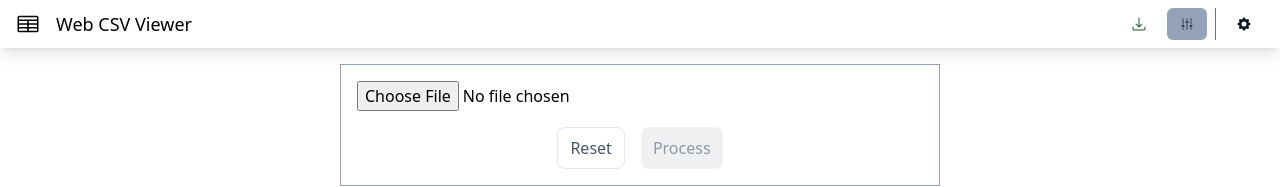
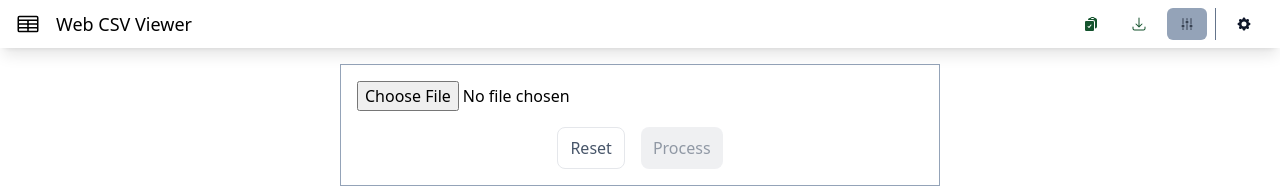
Before and after one commit to imarrsh/web-csv-viewer, a React (Vite) app: page / in a window 1280 px wide. Shown: the top 187 px of the page. Built offline with nearby package versions, Linux system fonts and the light colour scheme.

Commit message:
add copy to clipboard

```diff
--- a/src/App.tsx
+++ b/src/App.tsx
@@ -1,12 +1,12 @@
 import { Menu, Popover, Transition } from '@headlessui/react';
 import { Fragment } from 'react';
-import Dialog from './components/Dialog';
-import { useDialog } from './components/Dialog/context';
-import Icon from './components/Icon';
-import Viewer from './components/Viewer';
-import { prepareDownload, rowsToCsv } from './data/models/csv';
-import { useBoundStore } from './data/state/store';
-import { download } from './lib/utils/dom';
+import { useDialog } from '~/components/Dialog/context';
+import Icon from '~/components/Icon';
+import ProfileEditDialog from '~/components/ProfileEditDialog';
+import Viewer from '~/components/Viewer';
+import { useBoundStore } from '~/data/state/store';
+import { download } from '~/lib/utils/dom';
+import { prepareDownload, rowsToCsv, rowsToPasteable } from './data/models/csv';
 
 function App() {
 	const { tabs, activeTabId, files, setColumnVisibility } = useBoundStore();
@@ -23,12 +23,17 @@ function App() {
 		}
 	};
 
+	const handleSetClipboard = async () => {
+		if (activeFile) {
+			const data = prepareDownload(activeFile);
+			const text = rowsToPasteable(data);
+
+			await navigator.clipboard.writeText(text);
+		}
+	};
+
 	const handleOpenSchemaDialog = (action: 'create' | 'edit' = 'create') => {
-		openDialog(
-			<Dialog>
-				<div>Hello</div>
-			</Dialog>,
-		);
+		openDialog(<ProfileEditDialog action={action} />);
 	};
 
 	return (
@@ -118,6 +123,17 @@ function App() {
 							<button
 								type="button"
 								className="flex gap-2 border-0 items-center hover:bg-green-100 transition-colors rounded-md text-green-700 py-2 px-3"
+								onClick={handleSetClipboard}
+							>
+								<Icon
+									className="text-green-900"
+									name="ClipboardDocumentCheckIcon"
+									variant="solid"
+								/>
+							</button>
+							<button
+								type="button"
+								className="flex gap-2 border-0 items-center hover:bg-green-100 transition-colors rounded-md text-green-700 py-2 px-3"
 								onClick={handleGetDownload}
 							>
 								<Icon
--- a/src/components/Viewer/index.tsx
+++ b/src/components/Viewer/index.tsx
@@ -56,7 +56,6 @@ const Viewer = ({ className }: ViewerProps) => {
 	} = useBoundStore();
 
 	const fileIds = Object.keys(files);
-	console.log({ fileIds });
 
 	const handleClearTabAndFile = () => {
 		const fileId = tabs[activeTabId]?.fileId;
--- a/src/data/models/csv.ts
+++ b/src/data/models/csv.ts
@@ -58,8 +58,8 @@ export const prepareDownload = (file: CsvFile) => {
 	});
 };
 
-export const rowsToCsv = (data: CsvRow[]) => {
-	const processedRows = data.map((row) =>
+const processRows = (rows: CsvRow[]) =>
+	rows.map((row) =>
 		Object.entries(row).reduce((row, keyAndData) => {
 			const [key, field] = keyAndData;
 			return {
@@ -69,5 +69,14 @@ export const rowsToCsv = (data: CsvRow[]) => {
 		}, {}),
 	);
 
+export const rowsToCsv = (data: CsvRow[]) => {
+	const processedRows = processRows(data);
+
 	return unparse(processedRows);
 };
+
+export const rowsToPasteable = (data: CsvRow[]) => {
+	const processedRows = processRows(data);
+
+	return unparse(processedRows, { delimiter: '\t' });
+};
```
